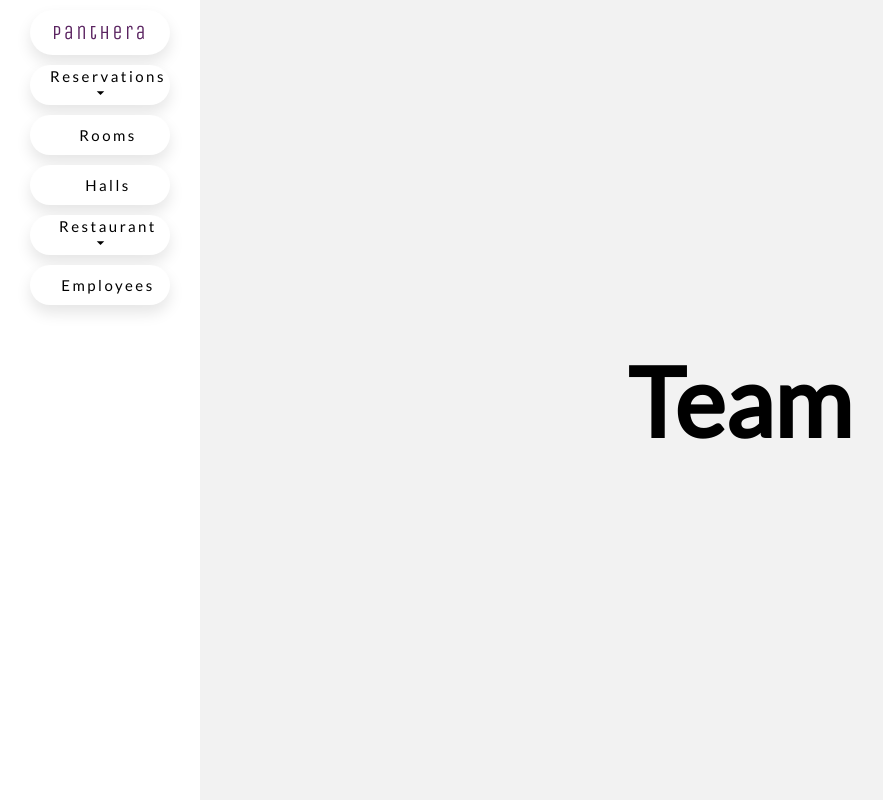
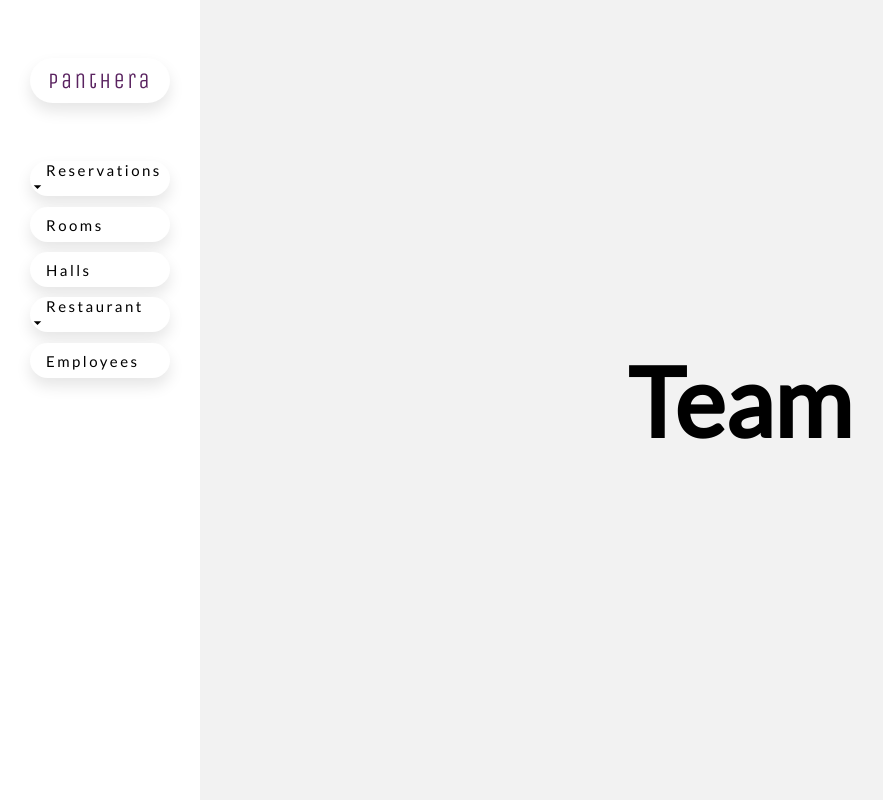
Before and after one commit to supun-priyashan/panthera-hotel-management-system, a React (Create React App) app in the folder client/: page /team in a window 1280 px wide. Shown: the whole page, without its empty margins (0-883 px from the left). Built offline with nearby package versions, Linux system fonts and the light colour scheme.

Commit message:
Sidenav almost complete

```diff
--- a/client/src/components/views/SideNav/SideBar.js
+++ b/client/src/components/views/SideNav/SideBar.js
@@ -11,7 +11,9 @@ const NavLogo = styled.button`
   width: 140px;
   height: 45px;
   font-family: 'Unica One';
-  font-size: 20px;
+  margin-top: 6vh;
+  margin-bottom: 6vh;
+  font-size: 22px;
   text-transform: lowercase;
   letter-spacing: 2.5px;
   color: #5A2360;
@@ -24,10 +26,10 @@ const NavLogo = styled.button`
   outline: none;
 
   &:hover {
-    background-color: #2EE59D;
-    box-shadow: 0px 15px 20px rgba(46, 229, 157, 0.4);
+    background-color: #5a2360;
+    box-shadow: 0px 15px 20px rgba(72, 28, 76, 0.4);
     color: #fff;
-    transform: translateY(-7px);
+    transform: translateY(-3px);
   }
 `;
 
--- a/client/src/components/views/SideNav/SubMenu.js
+++ b/client/src/components/views/SideNav/SubMenu.js
@@ -4,7 +4,7 @@ import styled from 'styled-components';
 
 const SidebarLink = styled.button`
   width: 140px;
-  height: 40px;
+  height: 35px;
   font-family: 'Josefin Sans', sans-serif;
   font-size: 15px;
   letter-spacing: 2.5px;
@@ -17,12 +17,13 @@ const SidebarLink = styled.button`
   transition: all 0.3s ease 0s;
   cursor: pointer;
   outline: none;
+  text-align: left;
 
   &:hover {
-    background-color: #2EE59D;
-    box-shadow: 0px 15px 20px rgba(46, 229, 157, 0.4);
+    background-color: #5a2360;
+    box-shadow: 0px 5px 15px rgba(72, 28, 76, 0.4);
     color: #fff;
-    transform: translateY(-7px);
+    transform: translateY(-3px);
   }
 `;
 
@@ -32,10 +33,10 @@ const SidebarLabel = styled.span`
 
 const DropdownLink = styled.button`
   width: 120px;
-  height: 35px;
+  height: 30px;
   margin-left: 1rem;;
   font-family: 'Josefin Sans', sans-serif;
-  font-size: 15px;
+  font-size: 14px;
   letter-spacing: 2.5px;
   font-weight: 500;
   color: #000;
@@ -46,12 +47,13 @@ const DropdownLink = styled.button`
   transition: all 0.3s ease 0s;
   cursor: pointer;
   outline: none;
+  text-align: left;
 
   &:hover {
-    background-color: #2EE59D;
-    box-shadow: 0px 15px 20px rgba(46, 229, 157, 0.4);
+    background-color: #5a2360;
+    box-shadow: 0px 4px 12px rgba(72, 28, 76, 0.4);
     color: #fff;
-    transform: translateY(-7px);
+    transform: translateY(-2px);
   }
 `;
 
```
